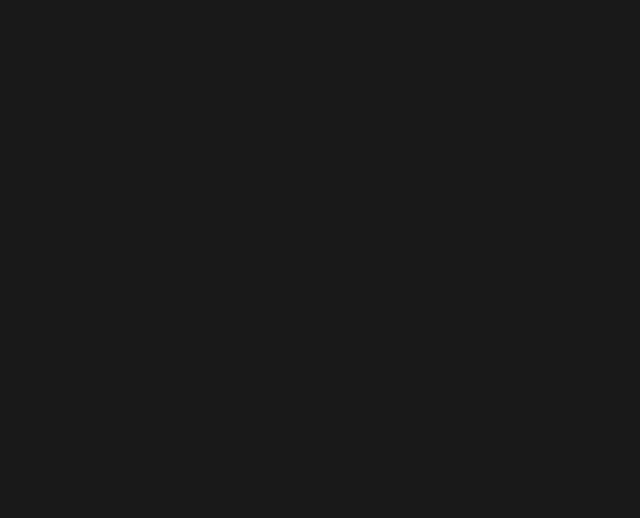
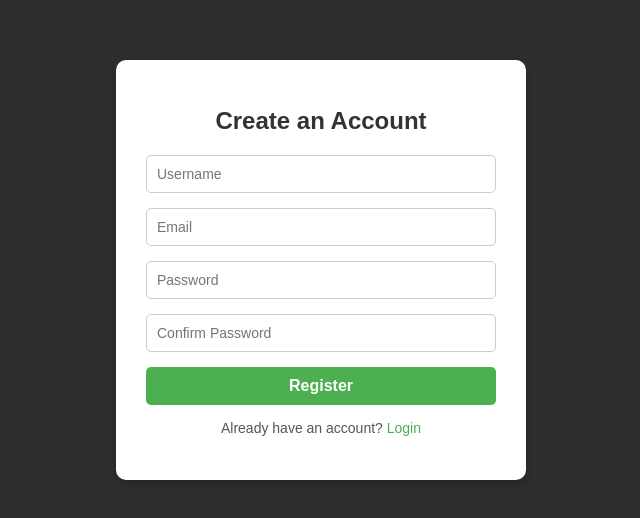
Before and after one commit to GizziXZ/Orbit, a React (Create React App) app in the folder frontend/: page /register in a window 1280 px wide. Before the commit this address had no page. Shown: the part 130-648 px from the top of the page, without its empty margins (319-959 px from the left). Built offline with nearby package versions, Linux system fonts and the light colour scheme.

Commit message:
Login and Register frontend

```diff
--- a/frontend/src/App.js
+++ b/frontend/src/App.js
@@ -1,12 +1,16 @@
 import React from "react";
 import { BrowserRouter as Router, Route, Routes } from 'react-router'
 import Home from "./pages/Home";
+import Login from "./pages/Login";
+import Register from "./pages/Register";
 
 function App() {
     return (
         <Router>
             <Routes>
                 <Route path="/" element={<Home />} />
+                <Route path="/login" element={<Login />} />
+                <Route path="/register" element={<Register />} />
             </Routes>
         </Router>
     );
--- /dev/null
+++ b/frontend/src/pages/Login.js
@@ -0,0 +1,32 @@
+import React from "react";
+import "../styles/Login.css";
+
+function Login() {
+    return (
+        <div className="login-container">
+            <div className="login-box">
+                <h1 className="login-title">Welcome to Orbit</h1>
+                <form className="login-form">
+                    <input
+                        type="text"
+                        placeholder="Username"
+                        className="login-input"
+                    />
+                    <input
+                        type="password"
+                        placeholder="Password"
+                        className="login-input"
+                    />
+                    <button type="submit" className="login-button">
+                        Login
+                    </button>
+                </form>
+                <p className="login-footer">
+                    Don't have an account? <a href="/register">Sign up</a>
+                </p>
+            </div>
+        </div>
+    );
+}
+
+export default Login;
--- /dev/null
+++ b/frontend/src/pages/Register.js
@@ -0,0 +1,42 @@
+import React from "react";
+import "../styles/Register.css";
+
+function Register() {
+    return (
+        <div className="register-container">
+            <div className="register-box">
+                <h1 className="register-title">Create an Account</h1>
+                <form className="register-form">
+                    <input
+                        type="text"
+                        placeholder="Username"
+                        className="register-input"
+                    />
+                    <input
+                        type="email"
+                        placeholder="Email"
+                        className="register-input"
+                    />
+                    <input
+                        type="password"
+                        placeholder="Password"
+                        className="register-input"
+                    />
+                    <input
+                        type="password"
+                        placeholder="Confirm Password"
+                        className="register-input"
+                    />
+                    <button type="submit" className="register-button">
+                        Register
+                    </button>
+                </form>
+                <p className="register-footer">
+                    Already have an account? <a href="/login">Login</a>
+                </p>
+            </div>
+        </div>
+    );
+}
+
+export default Register;
--- /dev/null
+++ b/frontend/src/styles/Login.css
@@ -0,0 +1,65 @@
+.login-container {
+    display: flex;
+    justify-content: center;
+    align-items: center;
+    height: 100vh;
+    background-color: #2e2e2e;
+}
+
+.login-box {
+    background-color: #ffffff;
+    padding: 30px;
+    border-radius: 10px;
+    box-shadow: 0 4px 8px rgba(0, 0, 0, 0.2);
+    text-align: center;
+    width: 300px;
+}
+
+.login-title {
+    font-size: 24px;
+    font-weight: bold;
+    color: #333333;
+    margin-bottom: 20px;
+}
+
+.login-input {
+    width: 100%;
+    padding: 10px;
+    margin-bottom: 15px;
+    border: 1px solid #cccccc;
+    border-radius: 5px;
+    font-size: 14px;
+    box-sizing: border-box;
+}
+
+.login-button {
+    width: 100%;
+    padding: 10px;
+    background-color: #4caf50;
+    color: white;
+    border: none;
+    border-radius: 5px;
+    font-size: 16px;
+    font-weight: bold;
+    cursor: pointer;
+    transition: background-color 0.3s ease;
+}
+
+.login-button:hover {
+    background-color: #45a049;
+}
+
+.login-footer {
+    font-size: 14px;
+    color: #555555;
+    margin-top: 15px;
+}
+
+.login-footer a {
+    color: #4caf50;
+    text-decoration: none;
+}
+
+.login-footer a:hover {
+    text-decoration: underline;
+}
--- /dev/null
+++ b/frontend/src/styles/Register.css
@@ -0,0 +1,65 @@
+.register-container {
+    display: flex;
+    justify-content: center;
+    align-items: center;
+    height: 100vh;
+    background-color: #2e2e2e;
+}
+
+.register-box {
+    background-color: #ffffff;
+    padding: 30px;
+    border-radius: 10px;
+    box-shadow: 0 4px 8px rgba(0, 0, 0, 0.2);
+    text-align: center;
+    width: 350px;
+}
+
+.register-title {
+    font-size: 24px;
+    font-weight: bold;
+    color: #333333;
+    margin-bottom: 20px;
+}
+
+.register-input {
+    width: 100%;
+    padding: 10px;
+    margin-bottom: 15px;
+    border: 1px solid #cccccc;
+    border-radius: 5px;
+    font-size: 14px;
+    box-sizing: border-box;
+}
+
+.register-button {
+    width: 100%;
+    padding: 10px;
+    background-color: #4caf50;
+    color: white;
+    border: none;
+    border-radius: 5px;
+    font-size: 16px;
+    font-weight: bold;
+    cursor: pointer;
+    transition: background-color 0.3s ease;
+}
+
+.register-button:hover {
+    background-color: #45a049;
+}
+
+.register-footer {
+    font-size: 14px;
+    color: #555555;
+    margin-top: 15px;
+}
+
+.register-footer a {
+    color: #4caf50;
+    text-decoration: none;
+}
+
+.register-footer a:hover {
+    text-decoration: underline;
+}
```
